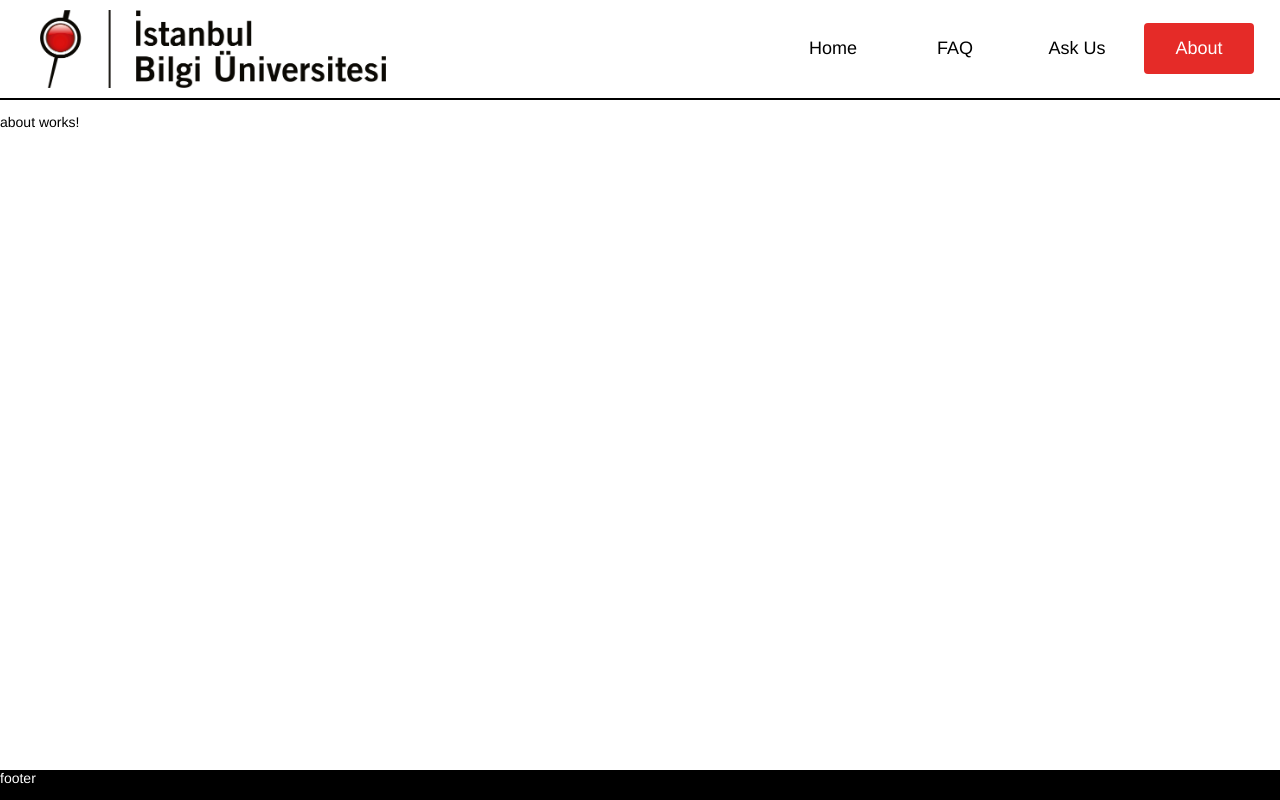
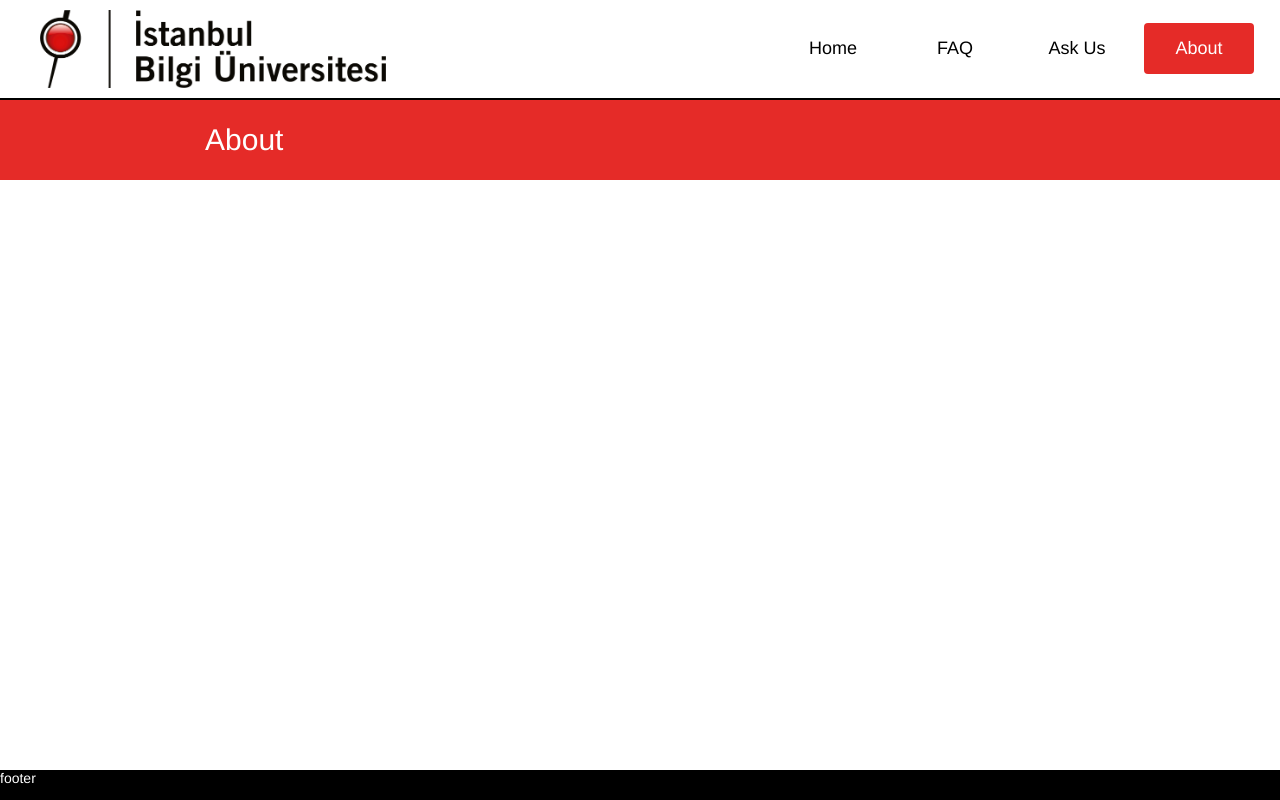
Before and after one commit to AtiHub/Chatbot, an Angular app: page /about in a window 1280 px wide. Built offline with nearby package versions, Linux system fonts and the light colour scheme.

Commit message:
stuff done May 16th night

```diff
--- a/src/app/about/about.component.css
+++ b/src/app/about/about.component.css
@@ -0,0 +1,28 @@
+.main {
+    display: flex;
+    flex-flow: column nowrap;
+    height: 100%;
+    width: 100%;
+}
+
+.title {
+    display: flex;
+    flex-flow: row nowrap;
+    justify-content: center;
+    align-items: center;
+    height: 80px;
+    width: 100%;
+    font-size: 30px;
+    color: white;
+    background-color: #E52B28;
+}
+
+.title-content {
+    display: flex;
+    flex-flow: row nowrap;
+    justify-content: left;
+    align-items: center;
+    box-sizing: border-box;
+    width: 70%;
+    padding: 0 10px;
+}
--- a/src/app/about/about.component.html
+++ b/src/app/about/about.component.html
@@ -1 +1,5 @@
-<p>about works!</p>
+<div class="main">
+    <div class="title">
+        <div class="title-content">About</div>
+    </div>
+</div>
--- a/src/app/app.module.ts
+++ b/src/app/app.module.ts
@@ -13,7 +13,7 @@ import { SuggestionComponent } from './main/suggestion/suggestion.component';
 import { ChatbotComponent } from './main/chatbot/chatbot.component';
 import { ChatbotDataService } from './chatbot-data.service';
 import { HttpClientModule } from '@angular/common/http';
-import { FormsModule } from '@angular/forms';
+import { FormsModule, ReactiveFormsModule } from '@angular/forms';
 
 @NgModule({
   declarations: [
@@ -33,7 +33,8 @@ import { FormsModule } from '@angular/forms';
     BrowserModule,
     AppRoutingModule,
     HttpClientModule,
-    FormsModule
+    FormsModule,
+    ReactiveFormsModule
   ],
   providers: [
     ChatbotDataService
--- a/src/app/ask-us/ask-us.component.css
+++ b/src/app/ask-us/ask-us.component.css
@@ -0,0 +1,134 @@
+.main {
+    display: flex;
+    flex-flow: column nowrap;
+    height: 100%;
+    width: 100%;
+}
+
+.title {
+    display: flex;
+    flex-flow: row nowrap;
+    justify-content: center;
+    align-items: center;
+    height: 80px;
+    width: 100%;
+    font-size: 30px;
+    color: white;
+    background-color: #E52B28;
+}
+
+.title-content {
+    display: flex;
+    flex-flow: row nowrap;
+    justify-content: left;
+    align-items: center;
+    box-sizing: border-box;
+    width: 70%;
+    padding: 0 10px;
+}
+
+.content {
+    flex: 1;
+    display: flex;
+    flex-flow: column nowrap;
+    justify-content: flex-start;
+    align-items: center;
+    height: 100%;
+    width: 100%;
+}
+
+.form {
+    display: flex;
+    flex-flow: column nowrap;
+    align-items: center;
+    box-sizing: border-box;
+    border-left: 1px gray solid;
+    height: 100%;
+    width: 70%;
+    padding: 10px;
+    overflow-y: auto;
+    scrollbar-width: thin;
+}
+
+.field {
+    display: flex;
+    flex-flow: column nowrap;
+    box-sizing: border-box;
+    width: 100%;
+    padding: 10px;
+}
+
+.field-title {
+    padding: 10px 0;
+    font-weight: bold;
+}
+
+.field .input {
+    box-sizing: border-box;
+    width: 30%;
+    padding: 10px;
+    font-size: 16px;
+    border: 1px solid gray;
+    border-radius: 4px;
+}
+
+.field .input.ng-touched.ng-invalid,
+.field .textarea.ng-touched.ng-invalid {
+    border: 1px solid #ff3333;
+}
+
+.field .input.ng-touched.ng-valid,
+.field .textarea.ng-touched.ng-valid {
+    border: 1px solid green;
+}
+
+.field .textarea {
+    resize: none;
+    box-sizing: border-box;
+    width: 50%;
+    padding: 10px;
+    font-size: 16px;
+    scrollbar-width: thin;
+    border: 1px solid gray;
+    border-radius: 4px;
+}
+
+textarea:focus,
+input:focus {
+    outline: none;
+    box-shadow: rgba(0, 0, 0, 0.16) 0px 10px 36px 0px, rgba(0, 0, 0, 0.06) 0px 0px 0px 1px;
+}
+
+.invalid {
+    padding: 2px 0;
+    font-size: 12px;
+    color: #ff3333;
+}
+
+.field button {
+    width: 20%;
+    padding: 10px;
+    font-size: 16px !important;
+    font-weight: bold;
+    border: 1px solid #E52B28;
+    border-radius: 4px;
+    color: white;
+    background-color: #E52B28;
+}
+
+.field button:hover {
+    background-color: #cc1c19;
+    border-color: #cc1c19;
+    cursor: pointer;
+}
+
+.field button:active {
+    background-color: #9f1614;
+    border-color: #9f1614;
+}
+
+.field button:disabled {
+    background-color: #eb6260;
+    border-color: #eb6260;
+    cursor: default;
+}
--- a/src/app/ask-us/ask-us.component.html
+++ b/src/app/ask-us/ask-us.component.html
@@ -1 +1,32 @@
-<p>ask-us works!</p>
+<div class="main">
+    <div class="title">
+        <div class="title-content">Ask Us</div>
+    </div>
+    <div class="content">
+        <form class="form" [formGroup]="askUsForm">
+            <div class="field">
+                <div class="field-title">Email:</div>
+                <input formControlName="email" type="text" class="input">
+                <div *ngIf="email?.invalid && email?.touched" class="invalid"><i class="fa fa-times-circle" style="padding: 0 5px;"></i>Email is Required</div>
+            </div>
+            <div class="field">
+                <div class="field-title">Firstname:</div>
+                <input formControlName="firstname" type="text" class="input">
+                <div *ngIf="firstname?.invalid && firstname?.touched" class="invalid"><i class="fa fa-times-circle" style="padding: 0 5px;"></i>Firstname is Required</div>
+            </div>
+            <div class="field">
+                <div class="field-title">Lastname:</div>
+                <input formControlName="lastname" type="text" class="input">
+                <div *ngIf="lastname?.invalid && lastname?.touched" class="invalid"><i class="fa fa-times-circle" style="padding: 0 5px;"></i>Lastname is Required</div>
+            </div>
+            <div class="field">
+                <div class="field-title">Question:</div>
+                <textarea formControlName="text" type="text" class="textarea"></textarea>
+                <div *ngIf="text?.invalid && text?.touched" class="invalid"><i class="fa fa-times-circle" style="padding: 0 5px;"></i>Question is Required (Minimum size: 10)</div>
+            </div>
+            <div class="field">
+                <button [disabled]="askUsForm.invalid" (click)="sendQuestion()">Send Question</button>
+            </div>
+        </form>
+    </div>
+</div>
--- a/src/app/ask-us/ask-us.component.ts
+++ b/src/app/ask-us/ask-us.component.ts
@@ -1,4 +1,7 @@
 import { Component, OnInit } from '@angular/core';
+import { FormGroup, FormControl, Validators } from '@angular/forms';
+import { ChatbotDataService } from '../chatbot-data.service';
+import { ICategory, IFAQ, IMessage, IQuestion, IAskUs } from '../data-types';
 
 @Component({
   selector: 'app-ask-us',
@@ -7,9 +10,45 @@ import { Component, OnInit } from '@angular/core';
 })
 export class AskUsComponent implements OnInit {
 
-  constructor() { }
+  public askUsForm!: FormGroup;
+
+  constructor(private _chatbotDataService: ChatbotDataService) { }
 
   ngOnInit(): void {
+    this.askUsForm = new FormGroup({
+      'email': new FormControl(null, [Validators.required, Validators.email]),
+      'firstname': new FormControl(null, Validators.required),
+      'lastname': new FormControl(null, Validators.required),
+      'text': new FormControl(null, [Validators.required, Validators.minLength(10)])
+    });
+  }
+
+  sendQuestion(){
+    var newAskUs: IAskUs = {
+      email: this.askUsForm.value.email,
+      firstname: this.askUsForm.value.firstname,
+      lastname: this.askUsForm.value.lastname,
+      text: this.askUsForm.value.text,
+      answered: false
+    }
+    this._chatbotDataService.postAskUs(newAskUs).subscribe(data => alert("Question Received"), err => console.log(err));
+    this.askUsForm.reset();
+  }
+
+  get email() {
+    return this.askUsForm.get('email');
+  }
+
+  get firstname() {
+    return this.askUsForm.get('firstname');
+  }
+
+  get lastname() {
+    return this.askUsForm.get('lastname');
+  }
+
+  get text() {
+    return this.askUsForm.get('text');
   }
 
 }
--- a/src/app/chatbot-data.service.ts
+++ b/src/app/chatbot-data.service.ts
@@ -2,7 +2,7 @@ import { Injectable } from '@angular/core';
 import { HttpClient, HttpParams, HttpHeaders } from '@angular/common/http';
 import { Observable } from 'rxjs';
 
-import { IQuestion, IAnswer, ICategory, IFAQ } from './data-types';
+import { IQuestion, IAnswer, ICategory, IFAQ, IAskUs } from './data-types';
 
 @Injectable({
   providedIn: 'root'
@@ -14,6 +14,7 @@ export class ChatbotDataService {
   private categoriesUrl = "http://localhost:7256/api/categories";
   private chatbotUrl = "http://localhost:7256/api/chatbot";
   private faqUrl = "http://localhost:7256/api/FAQs";
+  private askUsUrl = "http://localhost:7256/api/askUs";
 
   constructor(private http: HttpClient) { }
 
@@ -36,4 +37,8 @@ export class ChatbotDataService {
   getFAQs(): Observable<IFAQ[]> {
     return this.http.get<IFAQ[]>(this.faqUrl);
   }
+
+  postAskUs(askUs: IAskUs){
+    return this.http.post<IAskUs>(this.askUsUrl, askUs);
+  }
 }
--- a/src/app/faq/faq.component.css
+++ b/src/app/faq/faq.component.css
@@ -44,6 +44,8 @@
     flex-flow: column nowrap;
     align-items: center;
     width: 70%;
+    box-sizing: border-box;
+    border-left: 1px gray solid;
 }
 
 .category-title {
--- a/src/app/main/main.component.ts
+++ b/src/app/main/main.component.ts
@@ -55,7 +55,7 @@ export class MainComponent implements OnInit {
 
   setRandomQuestions(){
     var arr = this.questions;
-    var n = 10;
+    var n = 15;
     var result = new Array(n),
         len = arr.length,
         taken = new Array(len);
```
Also changed, not shown: src/app/data-types.ts (+9 -0 lines).
